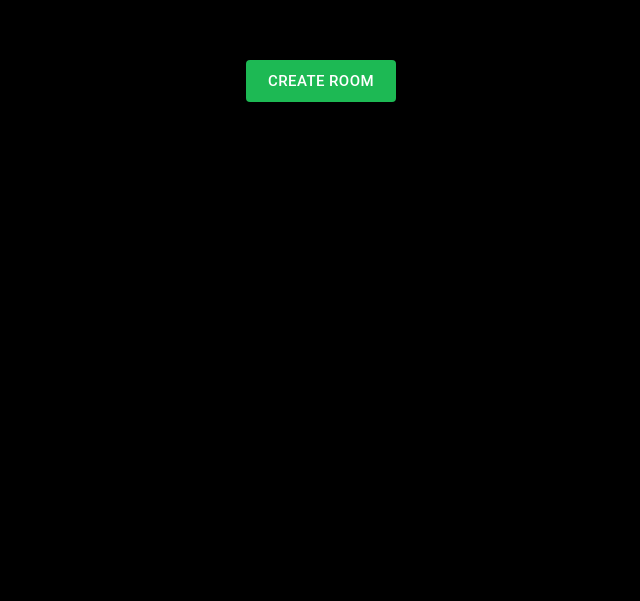
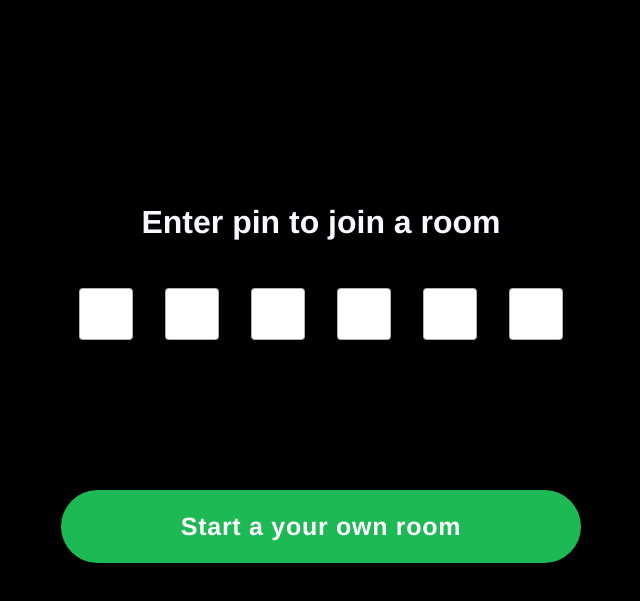
Before and after one commit to ManILoveCoding/spotify-party-time, a React (Create React App) app: page / in a window 1280 px wide. Shown: the part 311-912 px from the top of the page, without its empty margins (319-959 px from the left). Before the commit the page ends 800 px from the top, so only its background shows below. Built offline with nearby package versions, Linux system fonts and the light colour scheme.

Commit message:
merge conflicts

```diff
--- /dev/null
+++ b/src/custom-components/OTPInput.jsx
@@ -0,0 +1,185 @@
+/* eslint-disable react/jsx-props-no-spreading */
+/* eslint-disable prefer-destructuring */
+/* eslint-disable react/no-array-index-key */
+import React, { memo, useState, useCallback, CSSProperties } from "react";
+import SingleInput from "./SingleInput";
+
+export function OTPInputComponent(props) {
+  const {
+    length,
+    isNumberInput,
+    autoFocus,
+    disabled,
+    onChangeOTP,
+    inputClassName,
+    inputStyle,
+    ...rest
+  } = props;
+
+  const [activeInput, setActiveInput] = useState(0);
+  const [otpValues, setOTPValues] = useState(Array(length).fill(""));
+
+  // Helper to return OTP from inputs
+  const handleOtpChange = useCallback(
+    (otp) => {
+      const otpValue = otp.join("");
+      onChangeOTP(otpValue);
+    },
+    [onChangeOTP]
+  );
+
+  // Helper to return value with the right type: 'text' or 'number'
+  const getRightValue = useCallback(
+    (str) => {
+      let changedValue = str;
+      if (!isNumberInput) {
+        return changedValue;
+      }
+      return !changedValue || /\d/.test(changedValue) ? changedValue : "";
+    },
+    [isNumberInput]
+  );
+
+  // Change OTP value at focussing input
+  const changeCodeAtFocus = useCallback(
+    (str) => {
+      const updatedOTPValues = [...otpValues];
+      updatedOTPValues[activeInput] = str[0] || "";
+      setOTPValues(updatedOTPValues);
+      handleOtpChange(updatedOTPValues);
+    },
+    [activeInput, handleOtpChange, otpValues]
+  );
+
+  // Focus `inputIndex` input
+  const focusInput = useCallback(
+    (inputIndex) => {
+      const selectedIndex = Math.max(Math.min(length - 1, inputIndex), 0);
+      setActiveInput(selectedIndex);
+    },
+    [length]
+  );
+
+  const focusPrevInput = useCallback(() => {
+    focusInput(activeInput - 1);
+  }, [activeInput, focusInput]);
+
+  const focusNextInput = useCallback(() => {
+    focusInput(activeInput + 1);
+  }, [activeInput, focusInput]);
+
+  // Handle onFocus input
+  const handleOnFocus = useCallback(
+    (index) => () => {
+      focusInput(index);
+    },
+    [focusInput]
+  );
+
+  // Handle onChange value for each input
+  const handleOnChange = useCallback(
+    (e) => {
+      const val = getRightValue(e.currentTarget.value);
+      if (!val) {
+        e.preventDefault();
+        return;
+      }
+      changeCodeAtFocus(val);
+      focusNextInput();
+    },
+    [changeCodeAtFocus, focusNextInput, getRightValue]
+  );
+
+  // Hanlde onBlur input
+  const onBlur = useCallback(() => {
+    setActiveInput(-1);
+  }, []);
+
+  // Handle onKeyDown input
+  const handleOnKeyDown = useCallback(
+    (e) => {
+      switch (e.key) {
+        case "Backspace":
+        case "Delete": {
+          e.preventDefault();
+          if (otpValues[activeInput]) {
+            changeCodeAtFocus("");
+          } else {
+            focusPrevInput();
+          }
+          break;
+        }
+        case "ArrowLeft": {
+          e.preventDefault();
+          focusPrevInput();
+          break;
+        }
+        case "ArrowRight": {
+          e.preventDefault();
+          focusNextInput();
+          break;
+        }
+        case " ": {
+          e.preventDefault();
+          break;
+        }
+        default:
+          break;
+      }
+    },
+    [activeInput, changeCodeAtFocus, focusNextInput, focusPrevInput, otpValues]
+  );
+
+  const handleOnPaste = useCallback(
+    (e) => {
+      e.preventDefault();
+      const pastedData = e.clipboardData
+        .getData("text/plain")
+        .trim()
+        .slice(0, length - activeInput)
+        .split("");
+      if (pastedData) {
+        let nextFocusIndex = 0;
+        const updatedOTPValues = [...otpValues];
+        updatedOTPValues.forEach((val, index) => {
+          if (index >= activeInput) {
+            const changedValue = getRightValue(pastedData.shift() || val);
+            if (changedValue) {
+              updatedOTPValues[index] = changedValue;
+              nextFocusIndex = index;
+            }
+          }
+        });
+        setOTPValues(updatedOTPValues);
+        setActiveInput(Math.min(nextFocusIndex + 1, length - 1));
+      }
+    },
+    [activeInput, getRightValue, length, otpValues]
+  );
+
+  return (
+    <div {...rest}>
+      {Array(length)
+        .fill("")
+        .map((_, index) => (
+          <SingleInput
+            key={`SingleInput-${index}`}
+            focus={activeInput === index}
+            value={otpValues && otpValues[index]}
+            autoFocus={autoFocus}
+            onFocus={handleOnFocus(index)}
+            onChange={handleOnChange}
+            onKeyDown={handleOnKeyDown}
+            onBlur={onBlur}
+            onPaste={handleOnPaste}
+            style={inputStyle}
+            className={inputClassName}
+            disabled={disabled}
+          />
+        ))}
+    </div>
+  );
+}
+
+const OTPInput = memo(OTPInputComponent);
+export default OTPInput;
--- /dev/null
+++ b/src/custom-components/SingleInput.jsx
@@ -0,0 +1,25 @@
+/* eslint-disable react/jsx-props-no-spreading */
+import React, { memo, useRef, useLayoutEffect } from "react";
+import usePrevious from "../hooks/usePrevious";
+
+export function SingleOTPInputComponent(props) {
+  const { focus, autoFocus, ...rest } = props;
+  const inputRef = useRef(null);
+  const prevFocus = usePrevious(!!focus);
+  useLayoutEffect(() => {
+    if (inputRef.current) {
+      if (focus && autoFocus) {
+        inputRef.current.focus();
+      }
+      if (focus && autoFocus && focus !== prevFocus) {
+        inputRef.current.focus();
+        inputRef.current.select();
+      }
+    }
+  }, [autoFocus, focus, prevFocus]);
+
+  return <input ref={inputRef} {...rest} />;
+}
+
+const SingleOTPInput = memo(SingleOTPInputComponent);
+export default SingleOTPInput;
--- /dev/null
+++ b/src/hooks/usePrevious.jsx
@@ -0,0 +1,15 @@
+import { useRef, useEffect } from "react";
+
+function usePrevious(value) {
+  const ref = useRef;
+
+  // Store current value in ref
+  useEffect(() => {
+    ref.current = value;
+  }, [value]); // Only re-run if value changes
+
+  // Return previous value (happens before update in useEffect above)
+  return ref.current;
+}
+
+export default usePrevious;
--- /dev/null
+++ b/src/pages/Home.css
@@ -0,0 +1,45 @@
+@font-face {
+  font-family: "spotify-circular";
+  src: local("spotify-circular"),
+    url(../fonts/CircularSpotifyTxT-Black.ttf) format("ttf");
+}
+
+html body {
+  background-color: rgb(0, 0, 0);
+  color: rgb(255, 255, 255);
+  font-family: "spotify-circular", Helvetica, Arial, sans-serif;
+  width: auto;
+  margin: auto;
+  text-align: center;
+  margin-top: 300px;
+}
+
+.otpInput {
+  width: 3rem !important;
+  height: 3rem !important;
+  margin: 0 1rem;
+  margin-top: 25px;
+  font-size: 2rem;
+  text-align: center;
+  border-radius: 4px;
+  border: 1px solid rgba(0, 0, 0, 0.3);
+}
+
+.otpInput:focus {
+  outline: none !important;
+}
+
+.ButtonContainer {
+  margin-top: 150px;
+}
+
+.button {
+  font-family: "spotify-circular", Helvetica, Arial, sans-serif !important;
+  font-weight: bold !important;
+  border-radius: 50px !important;
+  padding: 15px 120px !important;
+}
+
+.button:hover {
+  background-color: #1ed760 !important;
+}
--- a/src/pages/Home.js
+++ b/src/pages/Home.js
@@ -1,17 +1,73 @@
 import { Link } from 'react-router-dom';
-import { Button } from '@material-ui/core';
+import { Button, ThemeProvider } from '@material-ui/core';
+import { useEffect, useState } from 'react';
+import { useHistory } from 'react-router-dom';
+
+import OTPInput from '../custom-components/OTPInput';
+import './Home.css';
+import { createMuiTheme } from '@material-ui/core/styles';
 
 const Home = () => {
   var roomId = Math.random().toString(36).substring(7);
 
+  const [numOfPins, setNumOfPins] = useState(6);
+  const history = useHistory();
+
+  const theme = createMuiTheme({
+    darkMode: true,
+    palette: {
+      primary: {
+        light: '#1ed760',
+        main: '#1db954',
+        dark: '#1db954',
+        contrastText: '#fff',
+      },
+      secondary: {
+        light: '#ffffff',
+        main: '#000000',
+        dark: '#000000',
+        contrastText: '#000',
+      },
+    },
+    typography: {
+      button: {
+        textTransform: 'none',
+        fontSize: '25px',
+      },
+    },
+  });
+
+  const handlePinInputChange = (otp) => {
+    if (otp.length === 6) {
+      console.log('finished');
+      history.push('/room');
+    }
+  };
+
   return (
-    <div className="flex items-center">
-      <Link to={`/room/${roomId}`}>
-        <Button variant="contained" color="secondary" size="large">
-          Create Room
-        </Button>
-      </Link>
-    </div>
+    <ThemeProvider theme={theme}>
+      <div id="HomePage">
+        <div id="PinBox">
+          <h1>Enter pin to join a room</h1>
+          <OTPInput
+            autoFocus
+            isNumberInput
+            length={numOfPins}
+            className="otpContainer"
+            inputClassName="otpInput"
+            onChangeOTP={(otp) => {
+              handlePinInputChange(otp);
+            }}></OTPInput>
+        </div>
+        <div className="ButtonContainer">
+          <Link to="/room" style={{ textDecoration: 'none' }}>
+            <Button variant="contained" color="primary" className="button">
+              Start a your own room
+            </Button>
+          </Link>
+        </div>
+      </div>
+    </ThemeProvider>
   );
 };
 
```
Also changed, not shown: src/fonts/CircularSpotifyTxT-Black.ttf (added), 1 other file (tests, documents, lock files or other folders).
